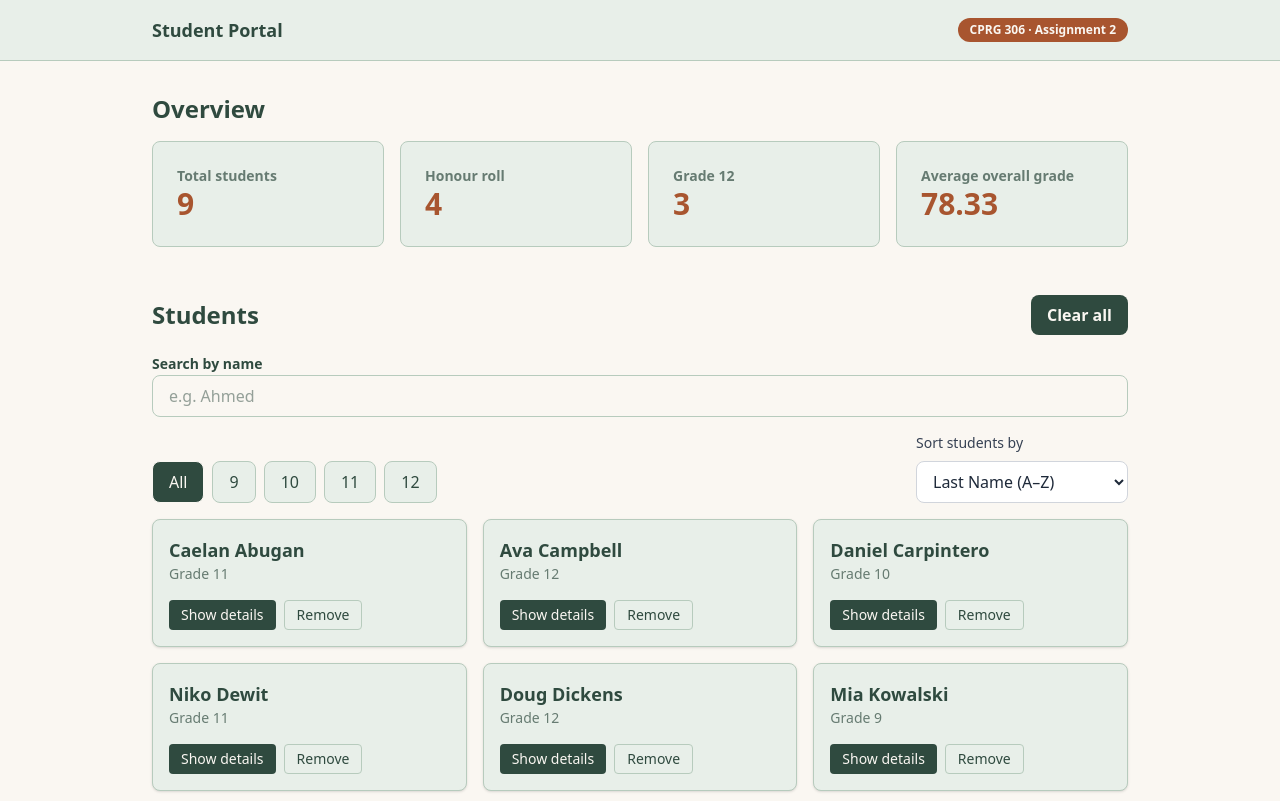
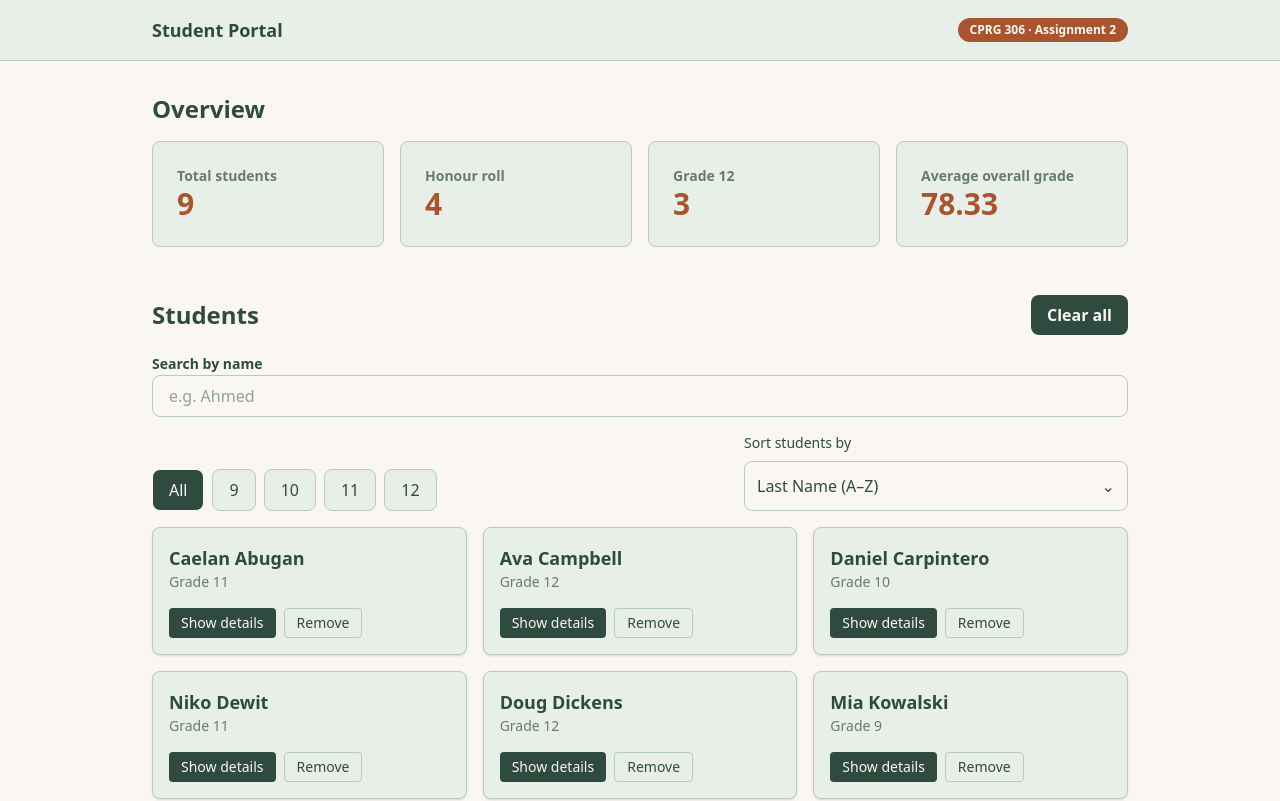
Before and after one commit to HellsMaximum/webdev-assignment2, a Next.js app: page / in a window 1280 px wide. Shown: the top 801 px of the page. Built offline with nearby package versions, Linux system fonts and the light colour scheme.

Commit message:
Style sorting dropdown with color palette

```diff
--- a/components/SortControls.tsx
+++ b/components/SortControls.tsx
@@ -1,10 +1,15 @@
+"use client";
+
 // SortControls.tsx
 // Author: Daniel Carpintero
 // Date: October 27, 2026
-// Displays a dropdown containing the available sorting options.
-// Receives the selected sorting option and callback through props.
-// Shows the current selection and notifies the parent when the option changes.
-// The parent component handles sorting the student list.
+// This component displays the available student sorting options.
+// It receives the selected sorting option and a callback through props.
+// It uses the shared color palette for light and dark mode styling.
+// When an option is selected, it notifies the parent component.
+
+import { useState } from "react";
+import { palette } from "@/data/colorPalette";
 
 // Sorting option type
 export type SortOption =
@@ -32,29 +37,77 @@ export default function SortControls({
   sortOption,
   onSortChange,
 }: SortControlsProps) {
+  const [isOpen, setIsOpen] = useState(false);
+
+  const selectedOption =
+    sortOptions.find((option) => option.value === sortOption) ??
+    sortOptions[0];
+
   return (
-    <div className="flex flex-col gap-2">
+    <div className="relative flex w-full max-w-sm flex-col gap-2">
       <label
-        htmlFor="student-sort"
-        className="text-sm font-medium text-gray-700"
+        id="student-sort-label"
+        className={`text-sm font-medium ${palette.label}`}
       >
         Sort students by
       </label>
 
-      <select
-        id="student-sort"
-        value={sortOption}
-        onChange={(event) =>
-          onSortChange(event.target.value as SortOption)
-        }
-        className="rounded-lg border border-gray-300 bg-white px-3 py-2 text-gray-800"
+      <button
+        type="button"
+        aria-labelledby="student-sort-label"
+        aria-haspopup="listbox"
+        aria-expanded={isOpen}
+        onClick={() => setIsOpen((open) => !open)}
+        onKeyDown={(event) => {
+          if (event.key === "Escape") {
+            setIsOpen(false);
+          }
+        }}
+        className={`flex w-full items-center justify-between rounded-lg border px-3 py-3 text-left ${palette.inputBg} ${palette.inputText} ${palette.border} ${palette.inputFocusBorder}`}
       >
-        {sortOptions.map((option) => (
-          <option key={option.value} value={option.value}>
-            {option.label}
-          </option>
-        ))}
-      </select>
+        <span>{selectedOption.label}</span>
+        <span aria-hidden="true">{isOpen ? "⌃" : "⌄"}</span>
+      </button>
+
+      {isOpen && (
+        <ul
+          role="listbox"
+          aria-labelledby="student-sort-label"
+          className={`absolute left-0 right-0 top-full z-20 mt-1 overflow-hidden rounded-lg border shadow-lg ${palette.inputBg} ${palette.inputText} ${palette.border}`}
+        >
+          {sortOptions.map((option) => {
+            const isSelected = option.value === sortOption;
+
+            return (
+              <li
+                key={option.value}
+                role="option"
+                aria-selected={isSelected}
+              >
+                <button
+                  type="button"
+                  onClick={() => {
+                    onSortChange(option.value);
+                    setIsOpen(false);
+                  }}
+                  className={`w-full px-3 py-2 text-left transition-colors ${
+                    isSelected
+                      ? `${palette.primaryBg} ${palette.primaryText}`
+                      : "hover:bg-[#e8efe9] dark:hover:bg-[#1a2b26]"
+                  }`}
+                >
+                  {option.label}
+                  {isSelected && (
+                    <span className="float-right" aria-hidden="true">
+                      ✓
+                    </span>
+                  )}
+                </button>
+              </li>
+            );
+          })}
+        </ul>
+      )}
     </div>
   );
 }
```
